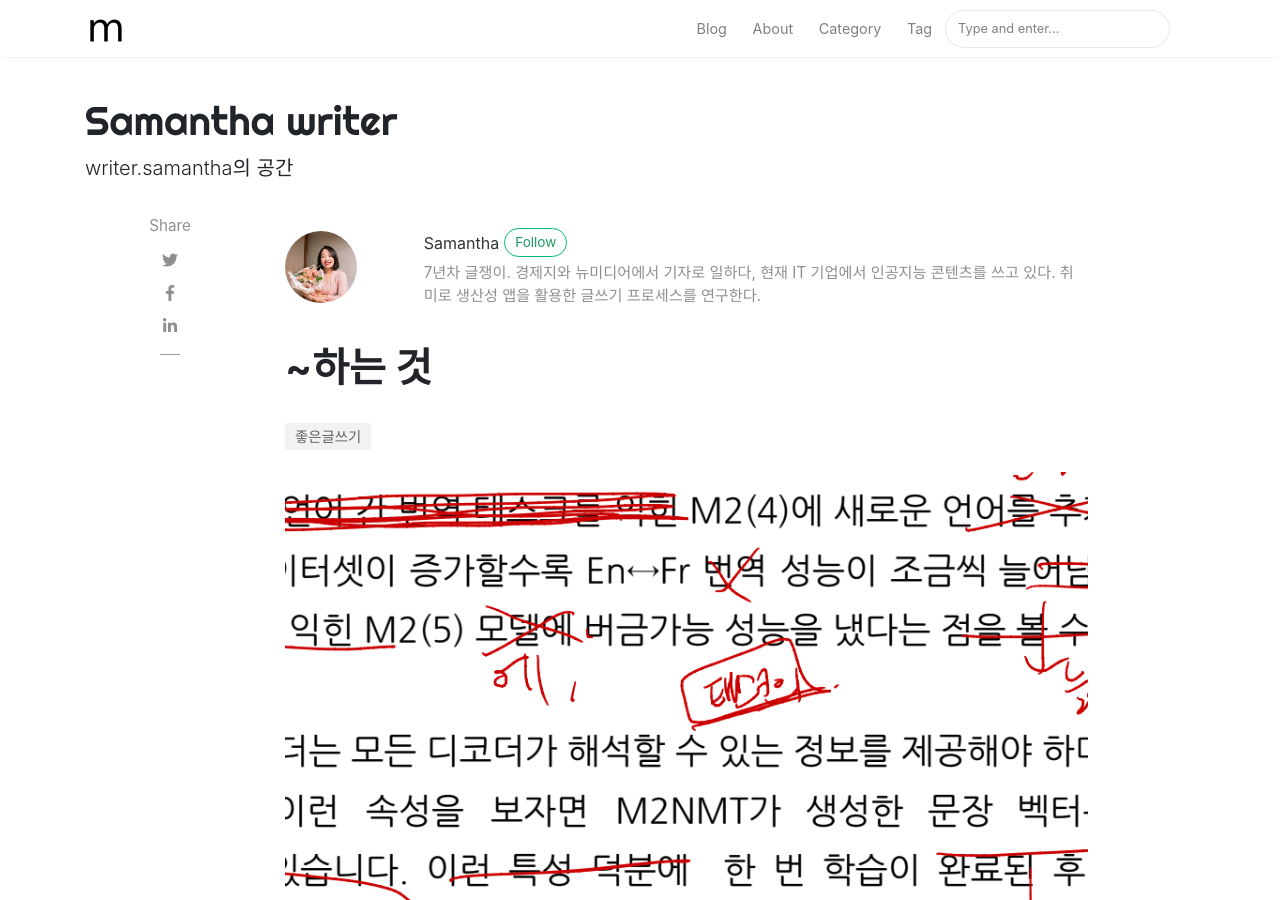
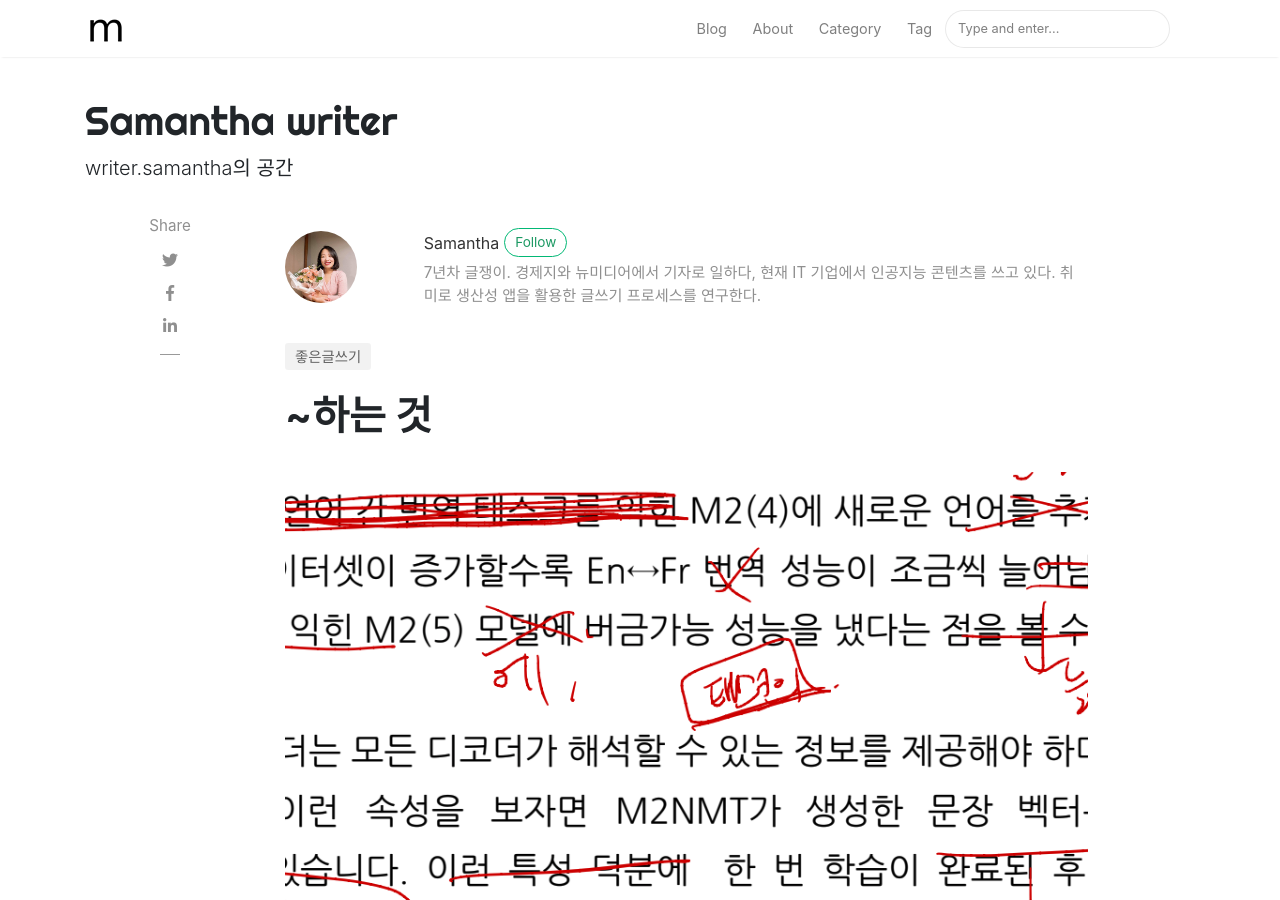
Before and after one commit to samantha-writer/samantha-writer.github.io, a Jekyll site: the page built from _posts/2020-12-18-201218-001.md, in a window 1280 px wide and 900 px high. Built offline with Jekyll 4.4.1, drawn with Linux system fonts in a browser that asks for light colours; nearby versions of some CDN libraries; comment, search, counter and statistics services are not loaded.

Commit message:
Update post.html

```diff
--- a/_layouts/post.html
+++ b/_layouts/post.html
@@ -38,17 +38,6 @@ post_class: -templatepost
                 </div>
                 {% endif %}
 
-                <!-- Post Title -->
-                <h1 class="posttitle">{{ page.title }}</h1>
-
-            </div>
-
-            <!-- Adsense if enabled from _config.yml (change your pub id and slot) -->
-            {% if site.adsense == "enabled" %}
-                {% include adsense-under-header.html %}
-            {% endif %}
-            <!-- End Adsense -->
-
                  <!-- Post Categories -->
             <div class="after-post-cats">
                 <ul class="tags mb-4">
@@ -61,6 +50,17 @@ post_class: -templatepost
                 </ul>
             </div>
             <!-- End Categories -->
+
+                <!-- Post Title -->
+                <h1 class="posttitle">{{ page.title }}</h1>
+
+            </div>
+
+            <!-- Adsense if enabled from _config.yml (change your pub id and slot) -->
+            {% if site.adsense == "enabled" %}
+                {% include adsense-under-header.html %}
+            {% endif %}
+            <!-- End Adsense -->
 
             <!-- Post Featured Image -->
             {% if page.image %}
```
